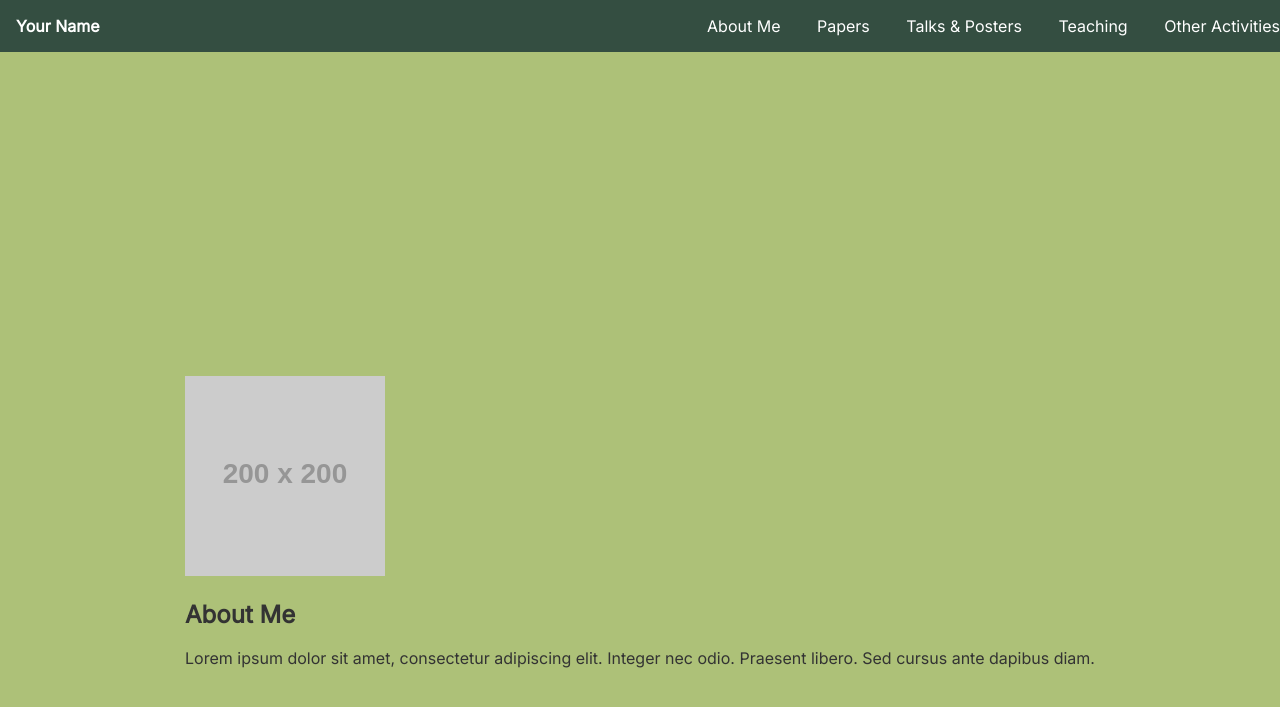
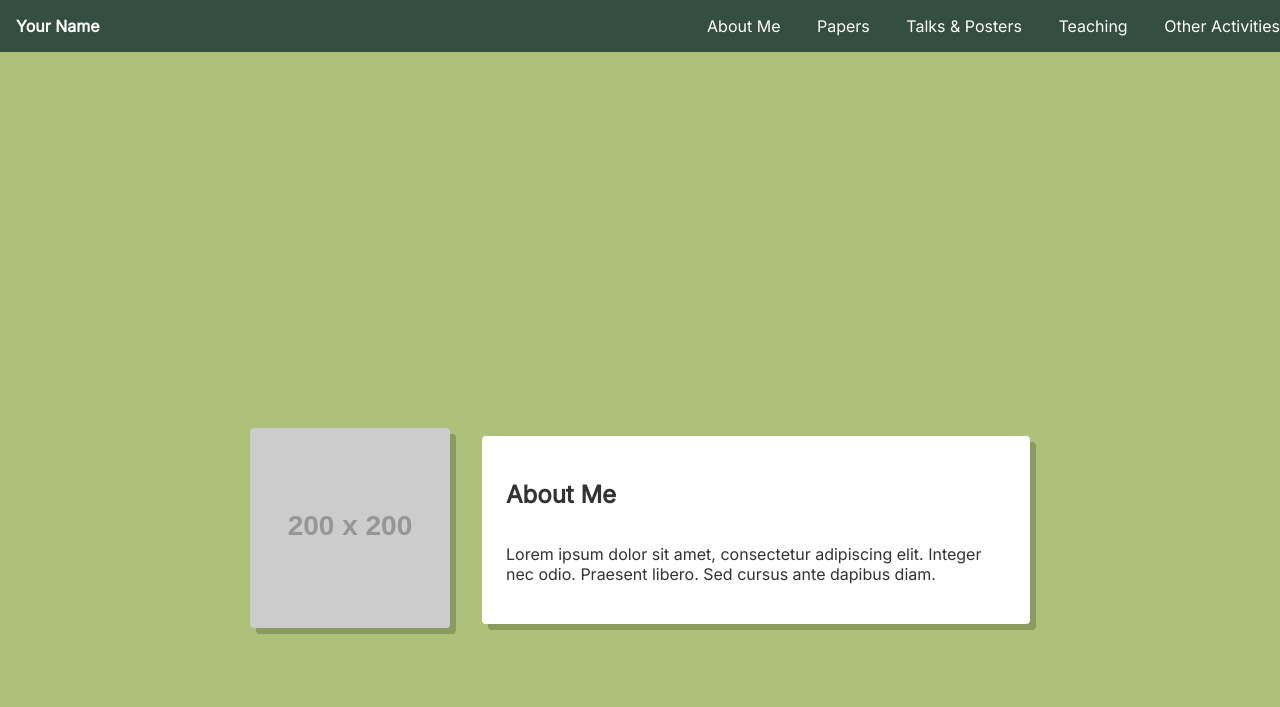
Before and after one commit to sanjiv-ranchod/website_test, a Jekyll site: the page built from index.md, in a window 1280 px wide and 900 px high. Shown: the top 707 px of the window. Built offline with Jekyll 4.4.1, drawn with Linux system fonts in a browser that asks for light colours.

Commit message:
about cards

```diff
--- a/assets/css/style.css
+++ b/assets/css/style.css
@@ -59,6 +59,34 @@ html {
   min-height: 100vh;
   padding-top: 5em;
   flex-wrap: wrap;
+}
+
+.about-content {
+  display: flex;
+  flex-direction: row;
+  gap: 2em;
+  align-items: center;
+  flex-wrap: nowrap;
+}
+
+.about-image img {
+  max-width: 200px;
+  height: auto;
+  box-shadow: var(--box-shadow);
+  border-radius: 0.25em;
+}
+
+
+.about-text {
+  background-color: var(--card-background);
+  padding: 1.5em;
+  box-shadow: var(--box-shadow);
+  border-radius: 0.25em;
+  display: flex;
+  flex-direction: column;
+  justify-content: center;
+  height: 100%; /* will match image if flexbox is used right */
+  max-width: 500px;
 }
 
 .profile-image {
```
